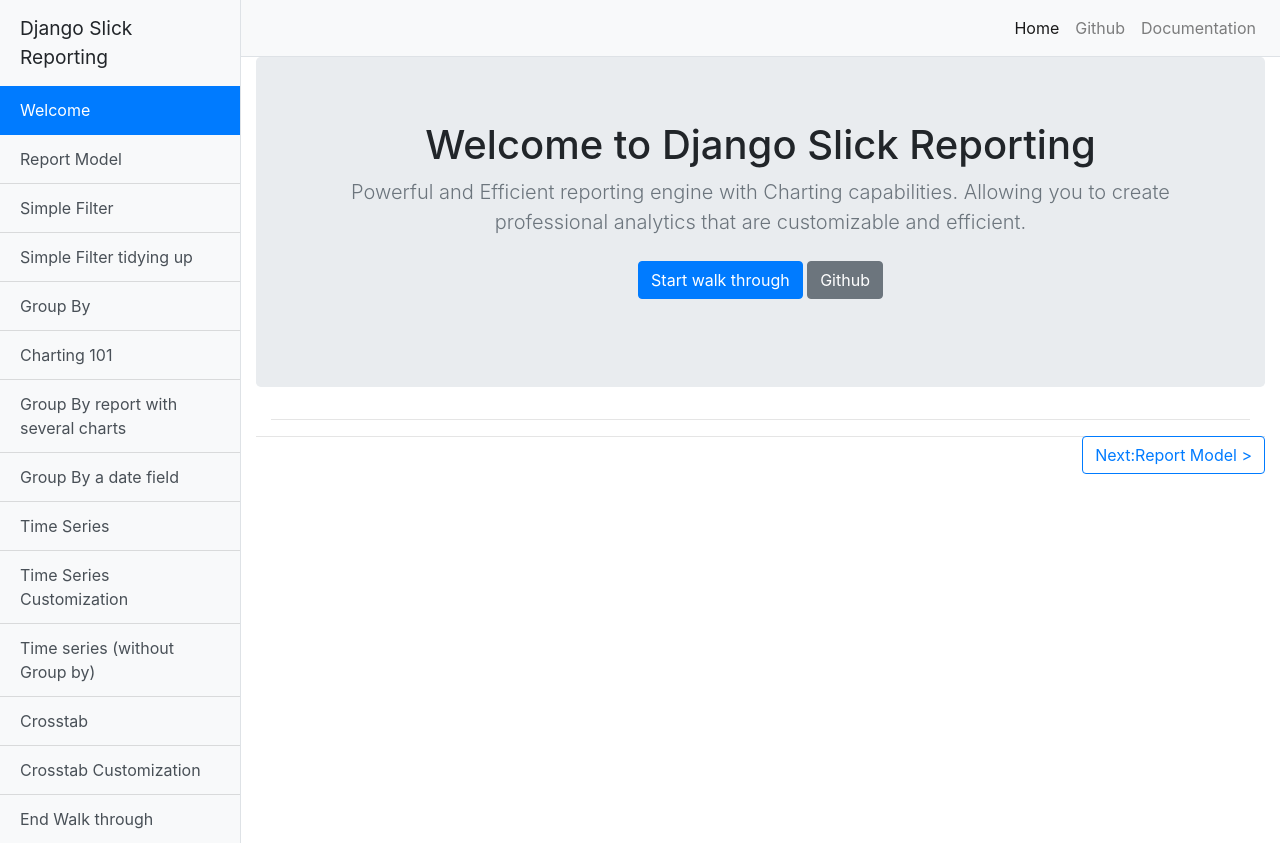
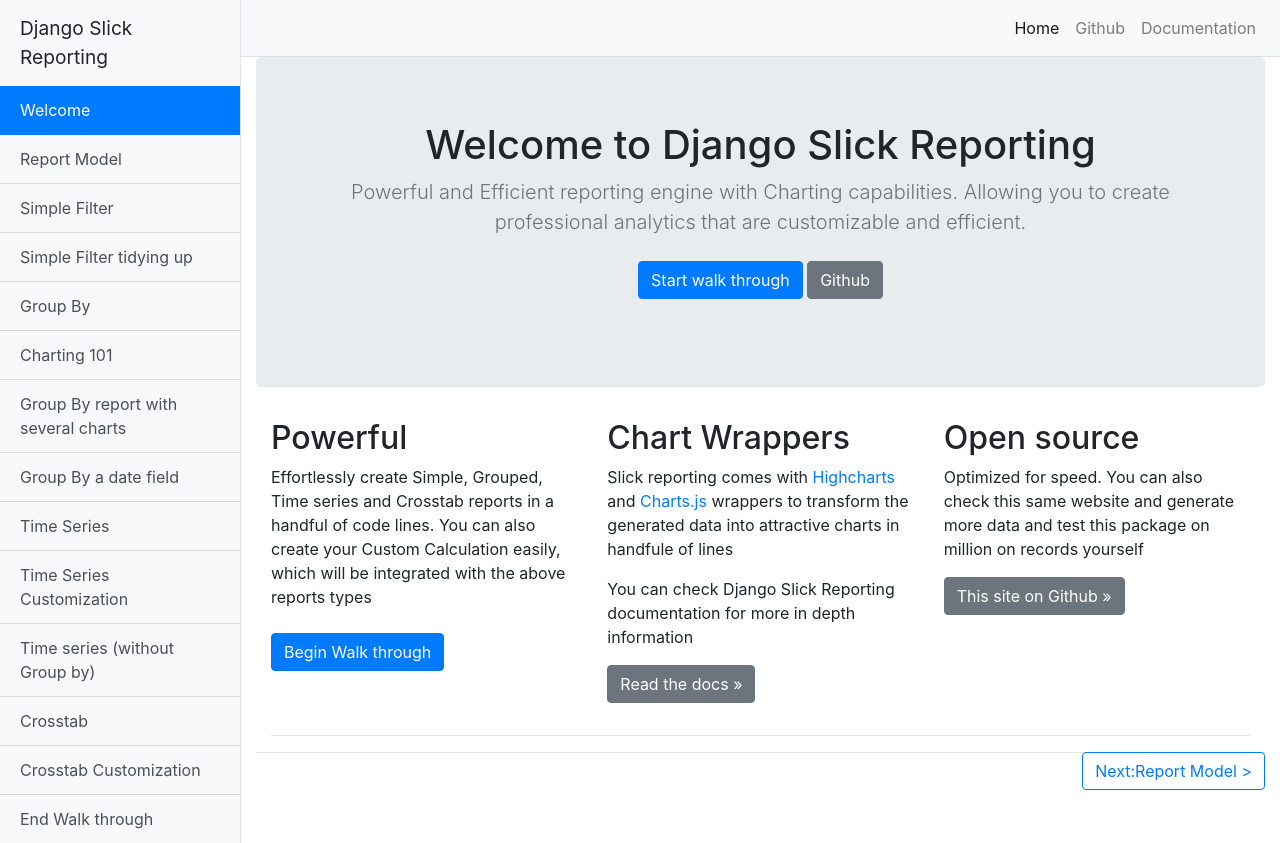
Before and after one commit to ra-systems/slick-reporting-demo, a Django app: page / in a window 1280 px wide. Run offline with Django 3.2, Linux system fonts and the light colour scheme; parts of the project's set-up code (start-up, migrations or seed data) failed here and were passed over; some libraries are stand-ins or nearby versions.

Commit message:
New year data + from fixes

```diff
--- a/requirements.txt
+++ b/requirements.txt
@@ -1,3 +1,3 @@
 Django==3.1
-# -e git+https://github.com/ra-systems/django-slick-reporting.git@feature/group_by_char_field#egg=django-slick-reporting
+# -e git+https://github.com/ra-systems/django-slick-reporting.git@feature/field_api_enhancement#egg=django-slick-reporting
 django-slick-reporting>=0.5.1
--- a/slick_example/management/commands/generate_data.py
+++ b/slick_example/management/commands/generate_data.py
@@ -68,11 +68,12 @@
                 chosen_client = random.choice(client_ids)
                 SalesLineTransaction.objects.create(
                     transaction_date=day,
-                    sales_transaction=SalesTransaction.objects.create(transaction_date=day, client_id=chosen_client),
+                    # sales_transaction=SalesTransaction.objects.create(transaction_date=day, client_id=chosen_client),
                     product_id=random.choice(product_ids),
                     client_id=chosen_client,
                     quantity=random.randrange(1, 10),
-                    price=random.randrange(1, 10)
+                    price=random.randrange(1, 10),
+                    # doc_type = 'sales'
                 )
 
             for z in range(1, etransaction_per_day):
--- a/slick_example/models.py
+++ b/slick_example/models.py
@@ -22,6 +22,7 @@
 class Client(models.Model):
     slug = models.SlugField(_('Code'), max_length=50, unique=True, db_index=True, blank=True)
     name = models.CharField(_('Name'), max_length=255, unique=True, db_index=True)
+
 
     class Meta:
         verbose_name = _('Client')
--- a/slick_example/templates/slick_example/index.html
+++ b/slick_example/templates/slick_example/index.html
@@ -1,8 +1,8 @@
 {% extends 'base.html' %}
 
 {% block page_title %}
-{#                <h3 class="py-3">{{ menu.current.1 }}</h3>#}
-            {% endblock %}
+    {#                <h3 class="py-3">{{ menu.current.1 }}</h3>#}
+{% endblock %}
 
 {% block code %}
     <section class="jumbotron text-center">
@@ -18,32 +18,46 @@
     </section>
 
     <div class="container">
-        <!-- Example row of columns -->
-{#        <div class="row">#}
-{#          <div class="col-md-4">#}
-{#            <h2>Interactive</h2>#}
-{#            <p>Code you see in the demo is actually running the view. You can filter </p>#}
-{#            <p><a class="btn btn-secondary" href="https://github.com/ra-systems/slick-reporting-demo" role="button">This site on Github »</a></p>#}
-{#          </div>#}
-{#          <div class="col-md-4">#}
-{#            <h2>Docs</h2>#}
-{#            <p>You can check Django Slick Reporting documentation for more in depth information</p>#}
-{#            <p><a class="btn btn-secondary" href="https://django-slick-reporting.readthedocs.io/" role="button">Read the docs »</a></p>#}
-{#          </div>#}
-{#          <div class="col-md-4">#}
-{#            <h2>Heading</h2>#}
-{#            <p>Donec sed odio dui. Cras justo odio, dapibus ac facilisis in, egestas eget quam. Vestibulum id ligula porta felis euismod semper. Fusce dapibus, tellus ac cursus commodo, tortor mauris condimentum nibh, ut fermentum massa justo sit amet risus.#}
-{#                                    <a class="github-button" href="https://github.com/ra-systems/django-slick-reporting"#}
-{#                           data-color-scheme="no-preference: dark; light: dark; dark: dark;" data-icon="octicon-star"#}
-{#                           data-show-count="true" aria-label="Star ra-systems/django-slick-reporting on GitHub">Star</a>#}
-{#            </p>#}
-{#            <p><a class="btn btn-secondary" href="#" role="button">View details »</a></p>#}
-{#          </div>#}
-{#        </div>#}
+        <!-- Example row of columns Create powerful analytics with a simple class syntax.  -->
+        <div class="row">
+            <div class="col-md-4">
+                <h2>Powerful</h2>
+                <p>Effortlessly create Simple, Grouped, Time series and Crosstab reports in a handful of code lines.
+                    You can also create your Custom Calculation easily, which will be integrated with the above reports
+                    types</p>
+                <p>
+{#                    <a class="btn btn-secondary" href="https://github.com/ra-systems/slick-reporting-demo" role="button">This#}
+{#                    site on Github »</a>#}
+                    <a   href="{% url 'report-model' %}" class="btn btn-primary my-2 btn btn-primary">Begin Walk through</a>
+                </p>
+            </div>
+            <div class="col-md-4">
+                <h2>Chart Wrappers</h2>
+                <p>Slick reporting comes with <a href="https://www.highcharts.com/"> Highcharts </a> and <a
+                        href="https://www.chartjs.org/"> Charts.js </a> wrappers to transform the generated data into
+                    attractive charts in handfule of lines</p>
+                <p>You can check Django Slick Reporting documentation for more in depth information</p>
+                <p><a class="btn btn-secondary" href="https://django-slick-reporting.readthedocs.io/" role="button">Read
+                    the docs »</a></p>
+            </div>
+            <div class="col-md-4">
+                <h2>Open source</h2>
+                <p>Optimized for speed. You can also check this same website and generate more data and test this package on million on records yourself
+
+                    <p><a class="btn btn-secondary" href="https://github.com/ra-systems/slick-reporting-demo" role="button">This
+                    site on Github »</a></p>
+
+{#                    <a class="github-button" href="https://github.com/ra-systems/django-slick-reporting"#}
+{#                       data-color-scheme="no-preference: dark; light: dark; dark: dark;" data-icon="octicon-star"#}
+{#                       data-show-count="true" aria-label="Star ra-systems/django-slick-reporting on GitHub">Star</a>#}
+                </p>
+{#                <p><a class="btn btn-secondary" href="#" role="button">View details »</a></p>#}
+            </div>
+        </div>
 
         <hr>
 
-      </div>
+    </div>
 
 
 
--- a/slick_example/views.py
+++ b/slick_example/views.py
@@ -285,7 +285,7 @@
 
     time_series_pattern = 'monthly'
     time_series_columns = [
-        SlickReportField.create(method=Sum, field='value', name='value__sum', verbose_name=_('Quantities Sold'))
+        SlickReportField.create(method=Sum, field='value', name='value__sum', verbose_name=_('Sales'))
     ]
 
     # A chart for our total values
@@ -293,7 +293,8 @@
         {'type': 'bar',
          'data_source': ['value__sum'],
          'title_source': ['name'],
-         'title': 'Total sales per month'
+         'title': 'Total sales per month',
+         'plot_total':True,
          }
     ]
 
```
Also changed, not shown: db.sqlite3.
